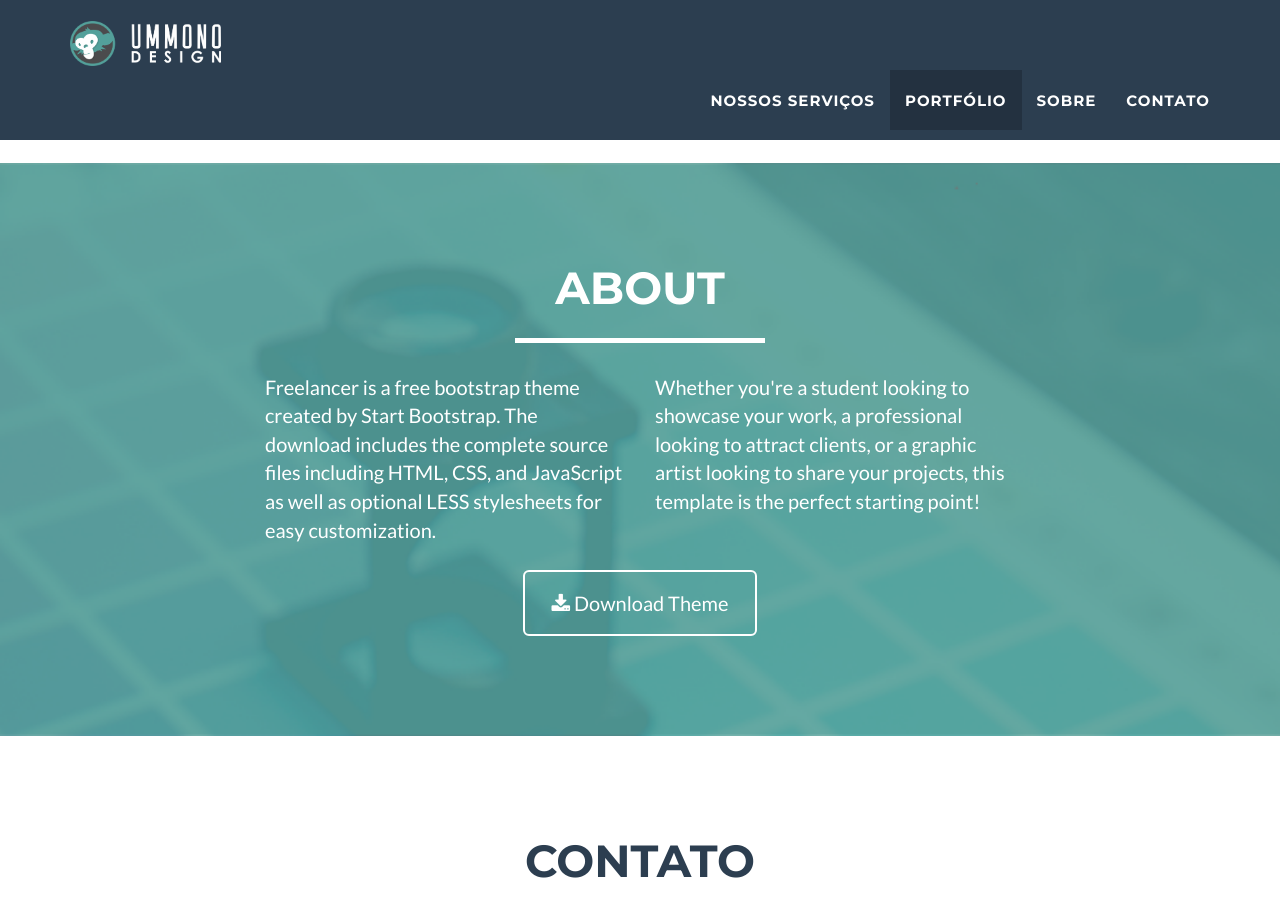
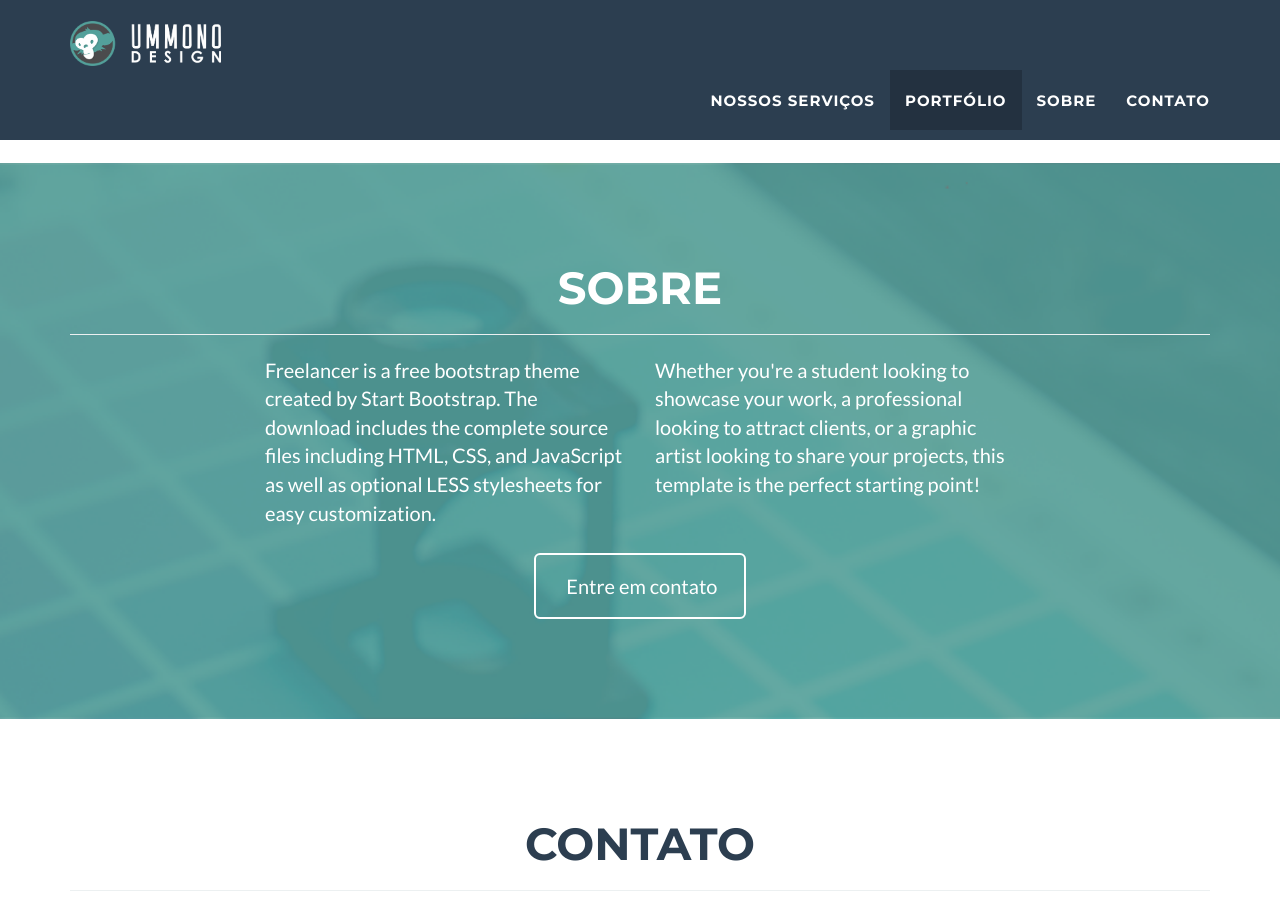
Before and after one commit to GutoPassos/gutopassos.github.io, a Jekyll site: the page built from index.html, in a window 1280 px wide and 900 px high, scrolled down 2115 px. Built offline with Jekyll 4.4.1, drawn with Linux system fonts in a browser that asks for light colours.

Commit message:
Styling HR tag

```diff
--- a/_includes/about.html
+++ b/_includes/about.html
@@ -3,8 +3,8 @@
         <div class="container">
             <div class="row">
                 <div class="col-lg-12 text-center">
-                    <h2>About</h2>
-                    <hr class="star-light">
+                    <h2>Sobre</h2>
+                    <hr class="about">
                 </div>
             </div>
             <div class="row">
@@ -16,7 +16,7 @@
                 </div>
                 <div class="col-lg-8 col-lg-offset-2 text-center">
                     <a href="#" class="btn btn-lg btn-outline">
-                        <i class="fa fa-download"></i> Download Theme
+                        <i class="fa fa-envelope-open"></i> Entre em contato
                     </a>
                 </div>
             </div>
--- a/_includes/contact.html
+++ b/_includes/contact.html
@@ -4,7 +4,7 @@
             <div class="row">
                 <div class="col-lg-12 text-center">
                     <h2>Contato</h2>
-                    <hr class="star-primary">
+                    <hr class="contact">
                 </div>
             </div>
             <div class="row">
--- a/_includes/contact_static.html
+++ b/_includes/contact_static.html
@@ -4,7 +4,7 @@
 		<div class="row">
 			<div class="col-lg-12 text-center">
 				<h2>Contato</h2>
-				<hr class="star-primary">
+				<hr class="contact">
 			</div>
 		</div>
 		<div class="row">
```
